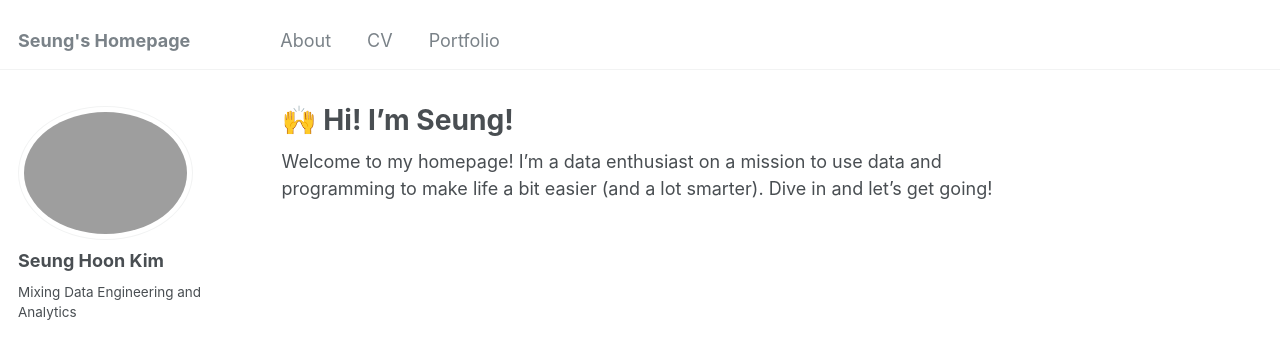
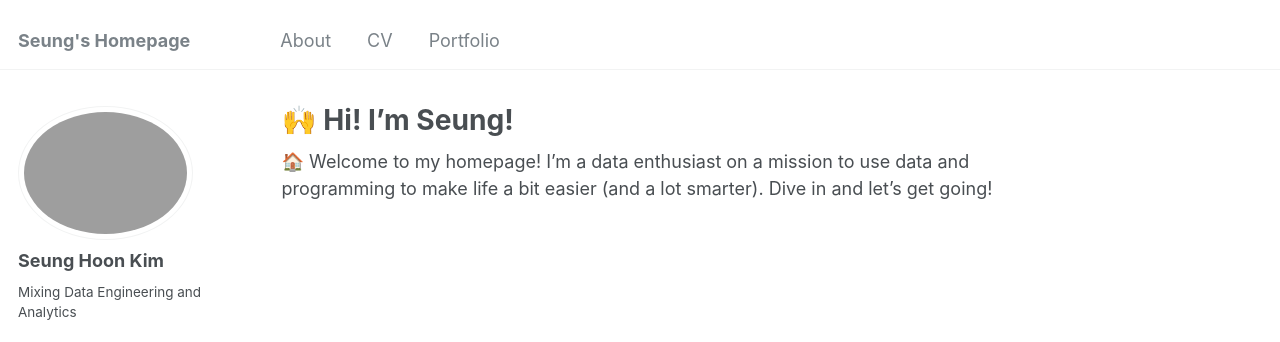
Before and after one commit to seunghoonkim1/seunghoonkim1.github.io, a Jekyll site: the page built from _pages/about.md, in a window 1280 px wide. Shown: the top 342 px of the page. Built offline with Jekyll 4.4.1, drawn with Linux system fonts in a browser that asks for light colours.

```diff
--- a/_pages/about.md
+++ b/_pages/about.md
@@ -8,6 +8,6 @@ redirect_from:
   - /about.html
 ---
 
-Welcome to my homepage!
+🏠 Welcome to my homepage!
 I'm a data enthusiast on a mission to use data and programming to make life a bit easier (and a lot smarter).
 Dive in and let's get going!
```
